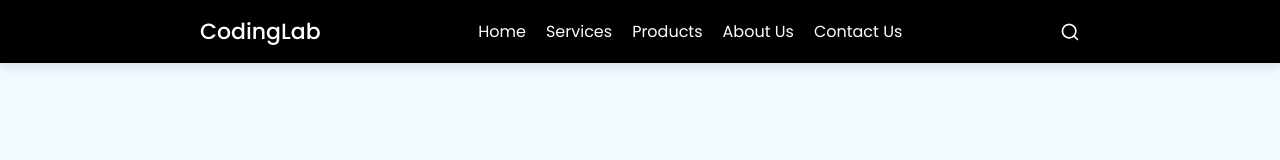
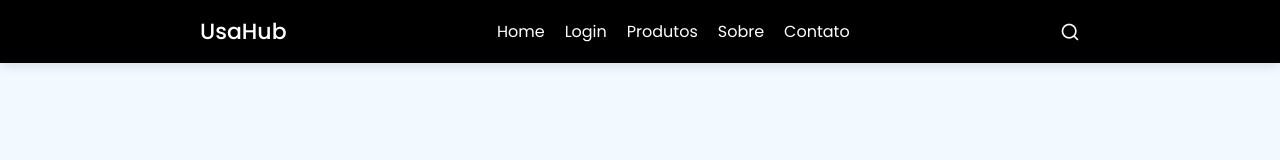
Before and after one commit to Jrmoura69/UsaHub, a plain HTML site: page index.html in a window 1280 px wide. Drawn offline with nearby package versions, Linux system fonts and the light colour scheme.

Commit message:
Update index.html

```diff
--- a/index.html
+++ b/index.html
@@ -16,15 +16,15 @@
   <body>
     <nav class="nav">
       <i class="uil uil-bars navOpenBtn"></i>
-      <a href="#" class="logo">CodingLab</a>
+      <a href="#" class="logo">UsaHub</a>
 
       <ul class="nav-links">
         <i class="uil uil-times navCloseBtn"></i>
         <li><a href="#">Home</a></li>
-        <li><a href="#">Services</a></li>
-        <li><a href="#">Products</a></li>
-        <li><a href="#">About Us</a></li>
-        <li><a href="#">Contact Us</a></li>
+        <li><a href="#">Login</a></li>
+        <li><a href="#">Produtos</a></li>
+        <li><a href="#">Sobre</a></li>
+        <li><a href="#">Contato</a></li>
       </ul>
 
       <i class="uil uil-search search-icon" id="searchIcon"></i>
```
